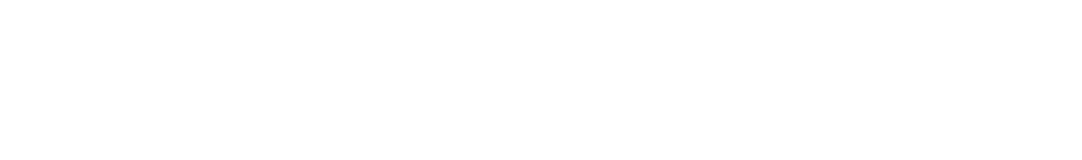
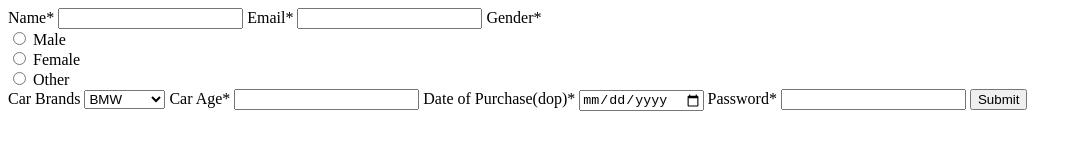
Before and after one commit to acciojob/car-insurance-form-Arka2394, a website: page main.html in a window 1280 px wide. Shown: the whole page, without its empty margins (0-1082 px from the left). Drawn offline with Linux system fonts and the light colour scheme.

Commit message:
created a submission

```diff
--- a/main.html
+++ b/main.html
@@ -1,16 +1,44 @@
 <!DOCTYPE html>
+<html lang="en">
+<head>
+    <meta charset="UTF-8">
+    <meta http-equiv="X-UA-Compatible" content="IE=edge">
+    <meta name="viewport" content="width=device-width, initial-scale=1.0">
+    <title>Car Insurance Registration Form</title>
+</head>
+<body>
+    <form method="post">
+        <label for="name">Name*</label>
+        <input type="text" id="name" name="name" required>
 
-<html>
+        <label for="email">Email*</label>
+        <input type="email" id="email" name="email" required>
 
-<head>
-	<link rel="stylesheet" href="styles.css">
-</head>
+        <label>Gender*</label><br>
+        <input type="radio" id="male" name="gender" value="male" required>
+        <label for="male">Male</label><br>
+        <input type="radio" id="female" name="gender" value="female" required>
+        <label for="female">Female</label><br>
+        <input type="radio" id="other" name="gender" value="other" required>
+        <label for="other">Other</label><br>
 
-<body>
-	<!-- the entire body must be written by student -->
-    <script type="text/javascript" src="./script.js">
-</script>
+        <label for="cars">Car Brands</label>
+        <select id="cars" name="car_brands">
+            <option value="bmw">BMW</option>
+            <option value="audi">Audi</option>
+            <option value="mercedez">Mercedez</option>
+        </select>
 
+        <label for="carage">Car Age*</label>
+        <input type="number" id="carage" name="car_age" required>
+
+        <label for="dop">Date of Purchase(dop)*</label>
+        <input type="date" id="dop" name="date_of_purchase" required>
+
+        <label for="password">Password*</label>
+        <input type="password" id="password" name="password" required>
+
+        <button type="submit">Submit</button>
+    </form>
 </body>
-
 </html>
```
